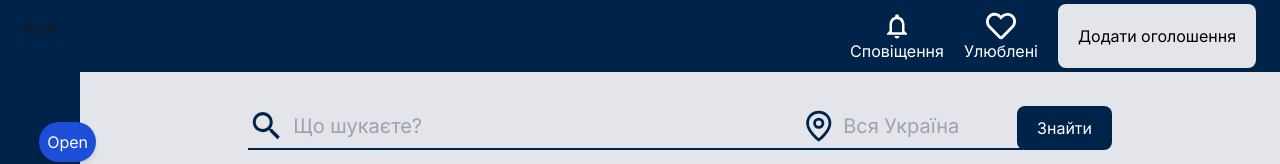
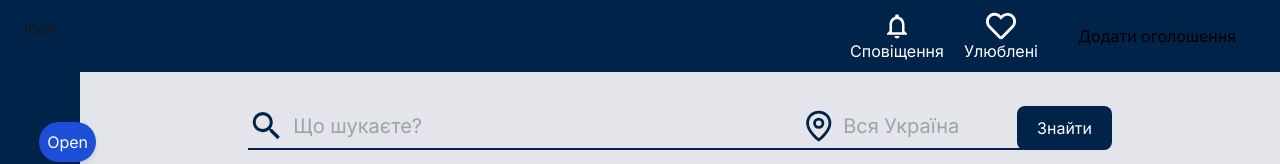
Before and after one commit to whoiam460/UMX-Frontend, a Next.js app: page /dashboard in a window 1280 px wide. Shown: the top 164 px of the page. Built offline with nearby package versions, Linux system fonts and the light colour scheme.

Commit message:
add color config

```diff
--- a/src/_components/controls/Button/Button.tsx
+++ b/src/_components/controls/Button/Button.tsx
@@ -30,7 +30,7 @@ const variants = {
   },
 
   primary: {
-    filled: "bg-[#002349] hover:bg-accent-lighten-1 active:bg-accent-darken-1",
+    filled: "bg-primary hover:bg-accent-lighten-1 active:bg-accent-darken-1",
   },
 
   ghost: { filled: "bg-transparent" },
--- a/tailwind.config.ts
+++ b/tailwind.config.ts
@@ -11,8 +11,38 @@ const config: Config = {
   theme: {
     extend: {
       colors: {
-        background: "var(--background)",
-        foreground: "var(--foreground)",
+        primary: {
+          "lighten-3": "#CCD3DB",
+          "lighten-2": "#AAB6C2",
+          "lighten-1": "#849CB4",
+          DEFAULT: "#002349",
+          "darken-1": "#001731",
+          "darken-2": "#000C18",
+        },
+        accent: {
+          "lighten-4": "#E7F3FE",
+          "lighten-3": "#D7EBFE",
+          "lighten-2": "#AFD8FC",
+          "lighten-1": "#B3D8FA",
+          DEFAULT: "#87C4FB",
+          "darken-1": "#50AAFC",
+        },
+        neutral: {
+          "lighten-2": "#F6F6F8",
+          "lighten-1": "#F6F6F6",
+          DEFAULT: "#E4E5EA",
+          "darken-1": "#C6C6C6",
+          "darken-2": "#9B9B9B",
+          "darken-3": "#595959",
+        },
+        dark: {
+          "lighten-3": "#CED0D2",
+          "lighten-2": "#AEB1B3",
+          "lighten-1": "#999999",
+          DEFAULT: "#0C151C",
+          "darken-1": "#080E13",
+          "darken-2": "#040709",
+        },
       },
     },
   },
```
